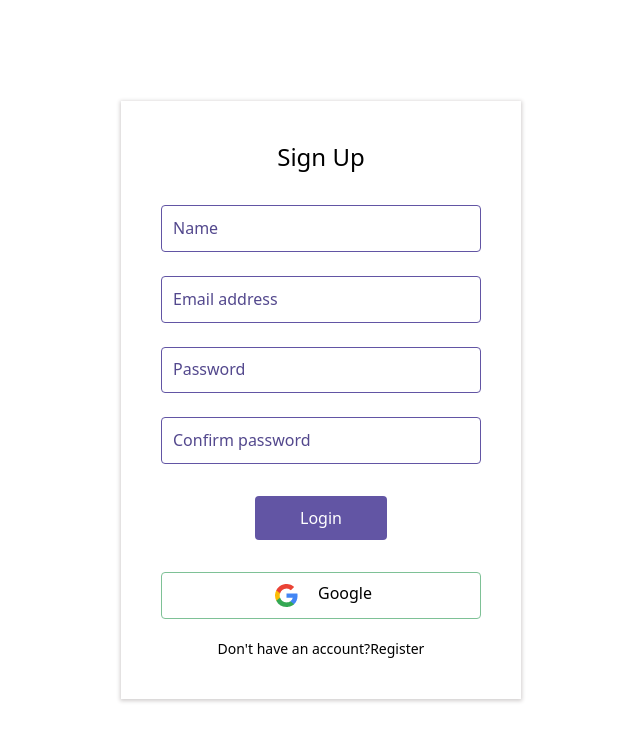
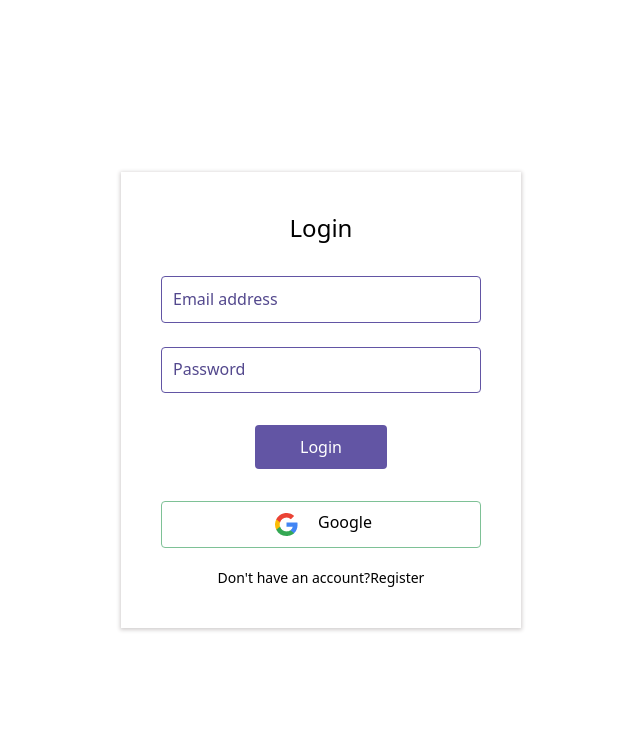
Before and after one commit to clevinwilson/learnwise_frontend, a React (Vite) app: page / in a window 1280 px wide. Shown: the top 740 px of the page, without its empty margins (319-959 px from the left). Built offline with nearby package versions, Linux system fonts and the light colour scheme.

Commit message:
login page added

```diff
--- a/package.json
+++ b/package.json
@@ -11,7 +11,8 @@
   "dependencies": {
     "react": "^18.2.0",
     "react-dom": "^18.2.0",
-    "react-router-dom": "^6.8.2"
+    "react-router-dom": "^6.8.2",
+    "sass": "^1.58.3"
   },
   "devDependencies": {
     "@types/react": "^18.0.27",
--- a/src/App.jsx
+++ b/src/App.jsx
@@ -1,10 +1,13 @@
 import { useState } from 'react'
 import './App.css';
+import LoginPage from './pages/LoginPage';
 import SignupPage from './pages/SignupPage';
 
 function App() {
   return (
-    <SignupPage/>
+    // <SignupPage/>
+    <LoginPage/>
+
   )
 }
 
--- /dev/null
+++ b/src/components/Login/Login.jsx
@@ -0,0 +1,61 @@
+import React from 'react';
+import './Login.scss'
+
+function Login() {
+  return (
+      <section className='section-box'>
+          <form action="">
+              <div className='grid-cols-1  form-box p-10'>
+                  <h2 className='text-center text-2xl font-medium pb-8'>Login</h2>
+
+                  <div class="relative mb-6" data-te-input-wrapper-init>
+                      <input
+                          type="email"
+                          class="peer  block min-h-[auto] w-full rounded border-0 bg-transparent py-[0.32rem] px-3 leading-[2.15] outline-none transition-all duration-200 ease-linear focus:placeholder:opacity-100 data-[te-input-state-active]:placeholder:opacity-100 motion-reduce:transition-none dark:text-neutral-200 dark:placeholder:text-neutral-200 [&:not([data-te-input-placeholder-active])]:placeholder:opacity-0 input-box-border"
+                          id="exampleFormControlInput2"
+                          placeholder="Email address" />
+                      <label
+                          for="exampleFormControlInput2"
+                          class="input-box-lable pointer-events-none absolute top-0 left-3 mb-0 max-w-[90%] origin-[0_0] truncate pt-[0.37rem] leading-[2.15] text-neutral-500 transition-all duration-200 ease-out peer-focus:-translate-y-[1.7rem] peer-focus:scale-[0.8] peer-focus:text-primary peer-data-[te-input-state-active]:-translate-y-[1.15rem] peer-data-[te-input-state-active]:scale-[0.8] motion-reduce:transition-none dark:text-neutral-200 dark:peer-focus:text-neutral-200"
+                      >Email address
+                      </label>
+                  </div>
+
+                  <div class="relative mb-6" data-te-input-wrapper-init>
+                      <input
+                          type="password"
+                          class="peer  block min-h-[auto] w-full rounded border-0 bg-transparent py-[0.32rem] px-3 leading-[2.15] outline-none transition-all duration-200 ease-linear focus:placeholder:opacity-100 data-[te-input-state-active]:placeholder:opacity-100 motion-reduce:transition-none dark:text-neutral-200 dark:placeholder:text-neutral-200 [&:not([data-te-input-placeholder-active])]:placeholder:opacity-0 input-box-border"
+                          id="exampleFormControlInput2"
+                          placeholder="Password" />
+                      <label
+                          for="exampleFormControlInput2"
+                          class="input-box-lable pointer-events-none absolute top-0 left-3 mb-0 max-w-[90%] origin-[0_0] truncate pt-[0.37rem] leading-[2.15] text-neutral-500 transition-all duration-200 ease-out peer-focus:-translate-y-[1.7rem] peer-focus:scale-[0.8] peer-focus:text-primary peer-data-[te-input-state-active]:-translate-y-[1.15rem] peer-data-[te-input-state-active]:scale-[0.8] motion-reduce:transition-none dark:text-neutral-200 dark:peer-focus:text-neutral-200"
+                      >Password
+                      </label>
+                  </div>
+
+                  <div class="text-center ">
+                      <button className='form-btn mt-2 font-medium rounded'
+                          type="button">
+                          Login
+                      </button>
+
+                      <div className='flex justify-center success-box-border rounded p-2 mt-8'>
+                          <img src="../public/images/Screenshot 2023-03-01 111718.png" alt="" />
+                          <p className='ml-4'>Google</p>
+                      </div>
+                      <p class="mt-4 mb-0 pt-1 text-sm ">
+                          Don't have an account?
+                          <a
+                              href="#!"
+                              class="text-danger transition duration-150 ease-in-out hover:text-danger-600 focus:text-danger-600 active:text-danger-700"
+                          >Register</a>
+                      </p>
+                  </div>
+              </div>
+          </form>
+      </section>
+  )
+}
+
+export default Login
--- /dev/null
+++ b/src/components/Login/Login.scss
@@ -0,0 +1,30 @@
+.section-box {
+    display: flex;
+    justify-content: center;
+    align-items: center;
+    height: 100vh;
+}
+
+.form-box {
+    box-shadow: 0px 1px 4px 1px #d2cfcf;
+    width: 400px
+}
+
+.input-box-border {
+    border: 1px solid #6255a4 !important;
+}
+
+.input-box-lable {
+    color: #53488d !important;
+}
+
+.form-btn {
+    background: #6255a4 !important;
+    color: white !important;
+    padding: 10px 45px 10px 45px !important;
+}
+
+.success-box-border {
+    border: 1px solid #7ec196;
+    cursor: pointer;
+}
--- a/src/components/Signup/Signup.jsx
+++ b/src/components/Signup/Signup.jsx
@@ -62,7 +62,7 @@ function Signup() {
           <div class="text-center ">
             <button className='form-btn mt-2 font-medium rounded'
               type="button">
-              Login
+              Sign up
             </button>
 
             <div className='flex justify-center success-box-border rounded p-2 mt-8'>
--- /dev/null
+++ b/src/pages/LoginPage.jsx
@@ -0,0 +1,10 @@
+import React from 'react';
+import Login from '../components/Login/Login';
+
+function LoginPage() {
+  return (
+    <Login/>
+  )
+}
+
+export default LoginPage
```
Also changed, not shown: 1 other file (tests, documents, lock files or other folders).
